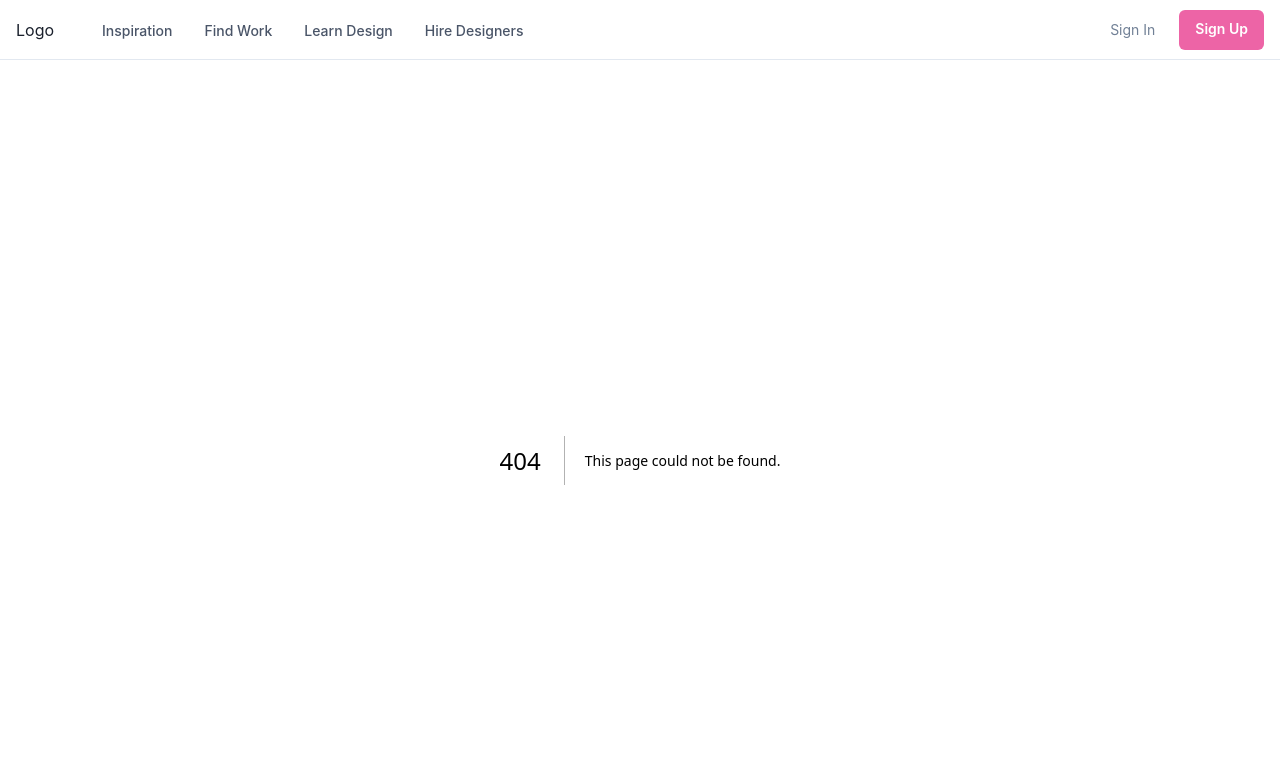
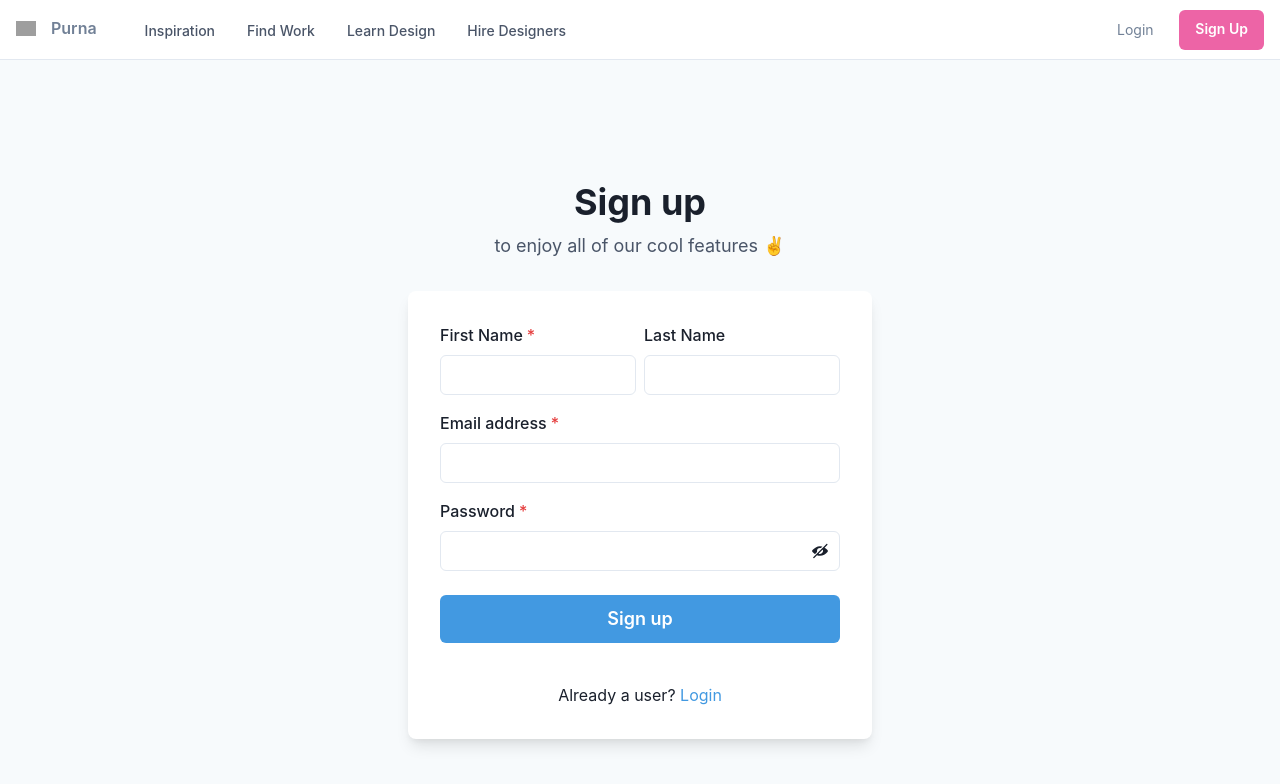
Before and after one commit to purnasth/nextjs-chakra-ui-tsx, a Next.js app: page /signup in a window 1280 px wide. Before the commit this address had no page. Shown: the top 784 px of the page. Built offline with nearby package versions, Linux system fonts and the light colour scheme; grey boxes are pictures that could not be loaded.

Commit message:
Fix bug signup & login with some package setup

```diff
--- /dev/null
+++ b/app/signup/page.tsx
@@ -0,0 +1,105 @@
+"use client";
+
+import {
+  Flex,
+  Box,
+  FormControl,
+  FormLabel,
+  Input,
+  InputGroup,
+  HStack,
+  InputRightElement,
+  Stack,
+  Button,
+  Heading,
+  Text,
+  useColorModeValue,
+  Link,
+} from "@chakra-ui/react";
+import { useState } from "react";
+import { ViewIcon, ViewOffIcon } from "@chakra-ui/icons";
+
+export default function SignUpPage() {
+  const [showPassword, setShowPassword] = useState(false);
+
+  return (
+    <Flex
+      minH={"100vh"}
+      align={"center"}
+      justify={"center"}
+      bg={useColorModeValue("gray.50", "gray.800")}
+    >
+      <Stack spacing={8} mx={"auto"} maxW={"lg"} py={12} px={6}>
+        <Stack align={"center"}>
+          <Heading fontSize={"4xl"} textAlign={"center"}>
+            Sign up
+          </Heading>
+          <Text fontSize={"lg"} color={"gray.600"}>
+            to enjoy all of our cool features ✌️
+          </Text>
+        </Stack>
+        <Box
+          rounded={"lg"}
+          bg={useColorModeValue("white", "gray.700")}
+          boxShadow={"lg"}
+          p={8}
+        >
+          <Stack spacing={4}>
+            <HStack>
+              <Box>
+                <FormControl id="firstName" isRequired>
+                  <FormLabel>First Name</FormLabel>
+                  <Input type="text" />
+                </FormControl>
+              </Box>
+              <Box>
+                <FormControl id="lastName">
+                  <FormLabel>Last Name</FormLabel>
+                  <Input type="text" />
+                </FormControl>
+              </Box>
+            </HStack>
+            <FormControl id="email" isRequired>
+              <FormLabel>Email address</FormLabel>
+              <Input type="email" />
+            </FormControl>
+            <FormControl id="password" isRequired>
+              <FormLabel>Password</FormLabel>
+              <InputGroup>
+                <Input type={showPassword ? "text" : "password"} />
+                <InputRightElement h={"full"}>
+                  <Button
+                    variant={"ghost"}
+                    onClick={() =>
+                      setShowPassword((showPassword) => !showPassword)
+                    }
+                  >
+                    {showPassword ? <ViewIcon /> : <ViewOffIcon />}
+                  </Button>
+                </InputRightElement>
+              </InputGroup>
+            </FormControl>
+            <Stack spacing={10} pt={2}>
+              <Button
+                loadingText="Submitting"
+                size="lg"
+                bg={"blue.400"}
+                color={"white"}
+                _hover={{
+                  bg: "blue.500",
+                }}
+              >
+                Sign up
+              </Button>
+            </Stack>
+            <Stack pt={6}>
+              <Text align={"center"}>
+                Already a user? <Link color={"blue.400"}>Login</Link>
+              </Text>
+            </Stack>
+          </Stack>
+        </Box>
+      </Stack>
+    </Flex>
+  );
+}
--- a/components/Contact.tsx
+++ b/components/Contact.tsx
@@ -80,7 +80,7 @@
                         _hover={{ border: "2px solid #1C6FEB" }}
                         leftIcon={<MdLocationOn color="#1970F1" size="20px" />}
                       >
-                        Karnavati, India
+                        Kathmandu, Nepal
                       </Button>
                     </VStack>
                   </Box>
@@ -99,6 +99,9 @@
                       icon={<MdFacebook size="28px" />}
                     />
                     <IconButton
+                      as={"a"}
+                      href={"https://github.com/purnasth"}
+                      target="_blank"
                       aria-label="github"
                       variant="ghost"
                       size="lg"
--- a/components/Navbar.tsx
+++ b/components/Navbar.tsx
@@ -59,7 +59,13 @@
             fontFamily={"heading"}
             color={useColorModeValue("gray.800", "white")}
           >
-            Logo
+            <Button as={"a"} href="/" variant={"link"}>
+              <img
+                src="https://th.bing.com/th/id/OIP.Ouc81Fd6oU-3vavW6dQB0gHaIR?pid=ImgDet&rs=1"
+                style={{ width: "20px", marginRight: "15px" }}
+              />
+               Purna
+            </Button>
           </Text>
 
           <Flex display={{ base: "none", md: "flex" }} ml={10}>
@@ -78,9 +84,9 @@
             fontSize={"sm"}
             fontWeight={400}
             variant={"link"}
-            href={"#"}
+            href="/signin"
           >
-            Sign In
+            Login
           </Button>
           <Button
             as={"a"}
@@ -89,7 +95,7 @@
             fontWeight={600}
             color={"white"}
             bg={"pink.400"}
-            href={"#"}
+            href="/signup"
             _hover={{
               bg: "pink.300",
             }}
--- a/package.json
+++ b/package.json
@@ -26,6 +26,7 @@
     "@types/node": "^20",
     "@types/react": "^18",
     "@types/react-dom": "^18",
+    "@types/react-slick": "^0.23.10",
     "eslint": "^8",
     "eslint-config-next": "13.5.5",
     "typescript": "^5"
```
Also changed, not shown: app/signin/page.tsx (added, +71 -0 lines), 1 other file (tests, documents, lock files or other folders).
